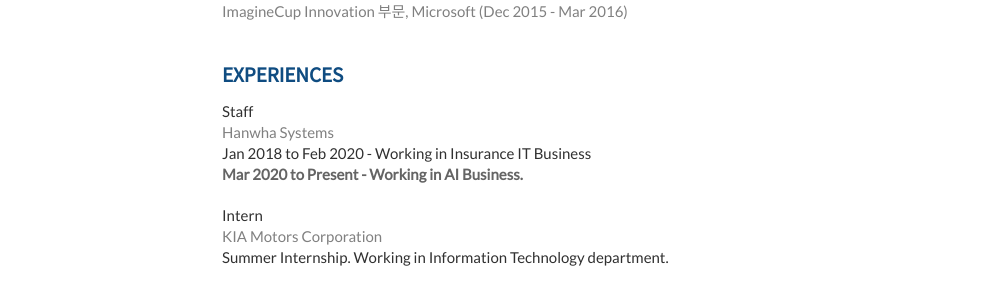
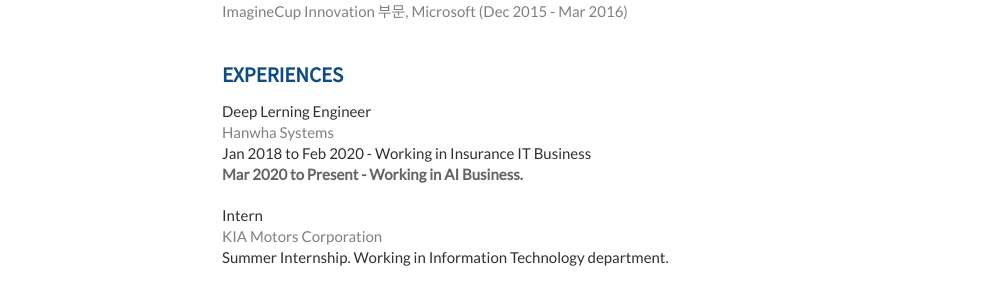
Before and after one commit to K-I-M-J-I-N/K-I-M-J-I-N.github.io, a Jekyll site: the page built from index.html, in a window 1280 px wide. Shown: the part 660-956 px from the top of the page, without its empty margins (138-1122 px from the left). Built offline with Jekyll 4.4.1, drawn with Linux system fonts in a browser that asks for light colours; nearby versions of some CDN libraries; the list of posts is cut into pages by our own code.

Commit message:
Update experiences.html

```diff
--- a/_includes/experiences.html
+++ b/_includes/experiences.html
@@ -3,7 +3,7 @@
 
     <article>
         <header>
-            Staff<br/>
+            Deep Lerning Engineer<br/>
             <span>Hanwha Systems</span>
         </header>
         <p>
```
